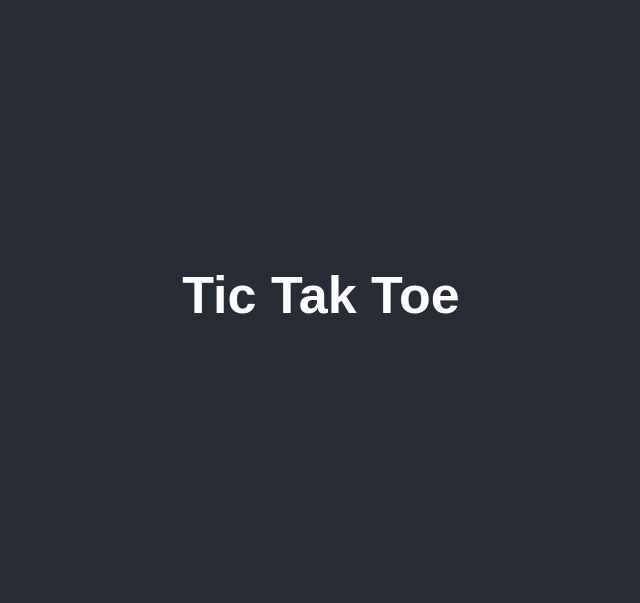
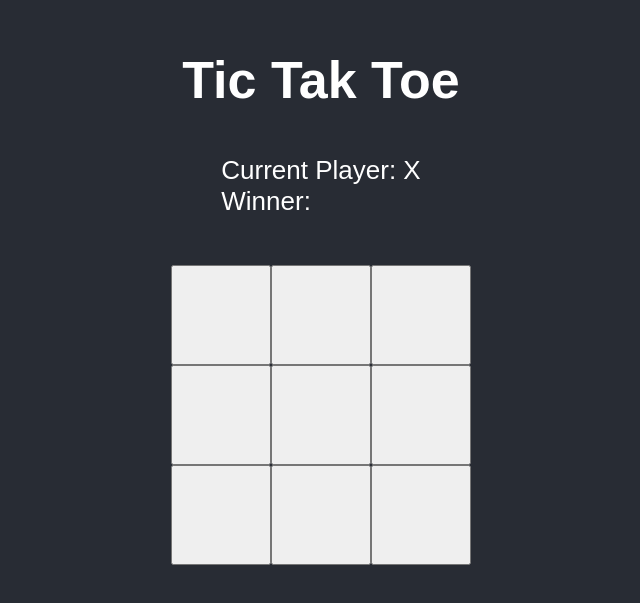
Before and after one commit to vinodsaggam/tiktactoe, a React (Create React App) app: page / in a window 1280 px wide. Shown: the part 105-708 px from the top of the page, without its empty margins (319-959 px from the left). Built offline with nearby package versions, Linux system fonts and the light colour scheme.

Commit message:
quick fix

```diff
--- a/src/App.js
+++ b/src/App.js
@@ -2,7 +2,6 @@ import './App.css';
 import Game from './TicTakToe';
 import Controls from './Controls';
 import TodoControls from './TodoControls';
-import Check from './Check';
 
 function App() {
   return (
@@ -10,9 +9,8 @@ function App() {
       <header className="App-header">
         <h1>Tic Tak Toe</h1>
       {/* <Game /> */}
-      {/* <Controls /> */}
+      <Controls />
       {/* <TodoControls /> */}
-      <Check />
 
       </header>
     </div>
```
